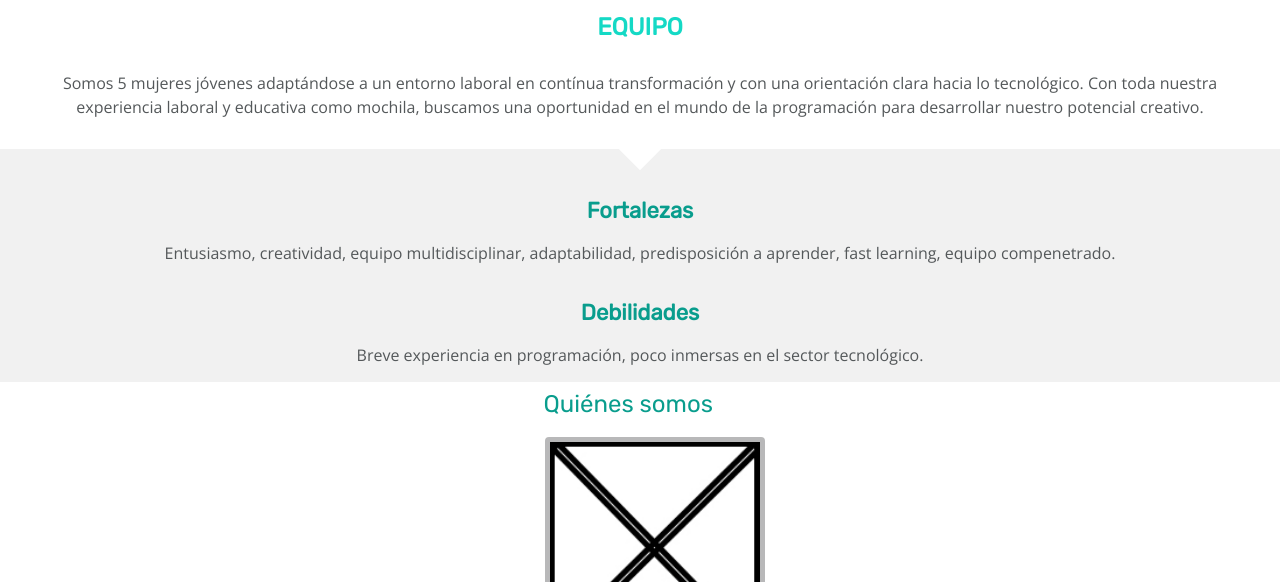
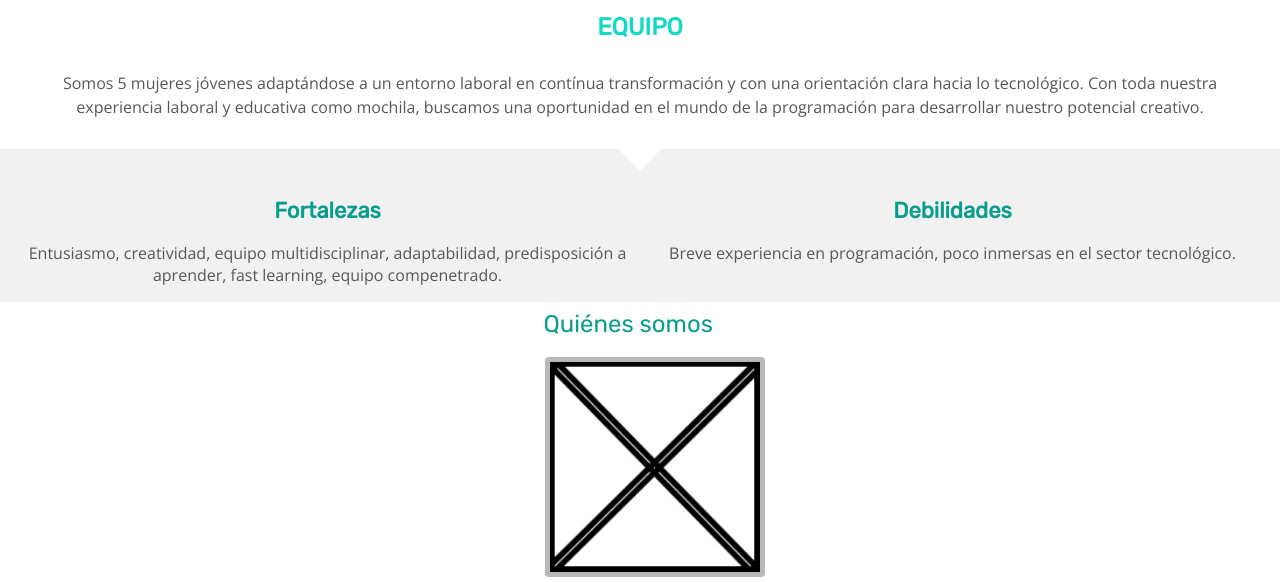
Before and after one commit to violetagonza/robles-angels, a plain HTML site: page index.html in a window 1280 px wide. Shown: the part 522-1104 px from the top of the page. Drawn offline with nearby package versions, Linux system fonts and the light colour scheme; files whose address does not match are found by name.

Commit message:
Add responsive strenghts and weakness tablet

```diff
--- a/Estilos/style.css
+++ b/Estilos/style.css
@@ -121,13 +121,21 @@ div.features {
   background-color: #f1f1f1;
   width: 100%;
   display: flex;
-  flex-direction: row;
-  flex-wrap: wrap;
+  flex-direction: column;
   justify-content: center;
   padding-top: 30px;
   padding-left: 15px;
   padding-right: 15px;
   box-sizing: border-box;
+}
+
+@media all and (min-width: 768px) {
+  div.features {
+    flex-direction: row;
+  }
+  .features-strengths, .features-weakness {
+    width: 50%;
+  }
 }
 
 h2.title {
```
